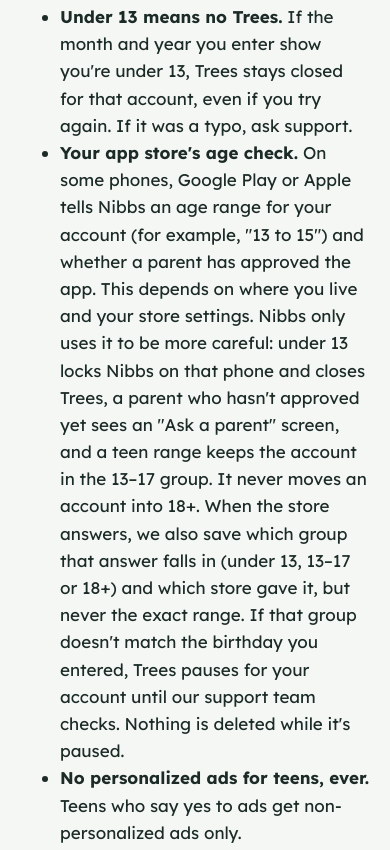
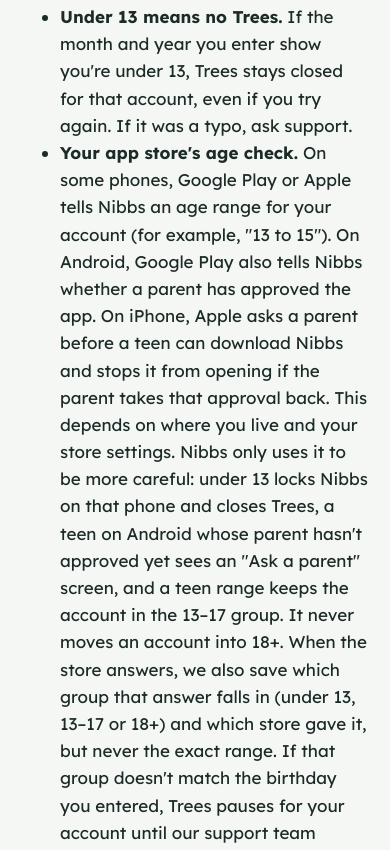
Before and after one commit to waynedakota-rgb/nibbs-site, a plain HTML site: page privacy.html in a window 390 px wide. Shown: the part 6707-7557 px from the top of the page. Drawn offline with Linux system fonts and the light colour scheme.

Commit message:
Privacy: say how parent approval works on iPhone vs Android
Co-Authored-By: Claude Opus 5.5 <noreply@anthropic.com>
Claude-Session: https://claude.ai/code/session_01Jco1CRrjmWvWV8DU3ywUrU

```diff
--- a/privacy.html
+++ b/privacy.html
@@ -83,7 +83,7 @@
 <li><strong>No messages or chat.</strong> Trees members can only send preset cheers and reactions. Sharing an assignment copies a task you already have, so there's no message box, but the person you share with sees the task name and class name you typed. Anyone can report or block another member.</li>
 <li><strong>We store an age group, not a birthday.</strong> The first time you open Nibbs, before you sign in, you pick your birth month and year. We work out "13–17" or "18+", save only that, and discard the rest. You can set it once. If it's wrong, ask support.</li>
 <li><strong>Under 13 means no Trees.</strong> If the month and year you enter show you're under 13, Trees stays closed for that account, even if you try again. If it was a typo, ask support.</li>
-<li><strong>Your app store's age check.</strong> On some phones, Google Play or Apple tells Nibbs an age range for your account (for example, "13 to 15") and whether a parent has approved the app. This depends on where you live and your store settings. Nibbs only uses it to be more careful: under 13 locks Nibbs on that phone and closes Trees, a parent who hasn't approved yet sees an "Ask a parent" screen, and a teen range keeps the account in the 13–17 group. It never moves an account into 18+. When the store answers, we also save which group that answer falls in (under 13, 13–17 or 18+) and which store gave it, but never the exact range. If that group doesn't match the birthday you entered, Trees pauses for your account until our support team checks. Nothing is deleted while it's paused.</li>
+<li><strong>Your app store's age check.</strong> On some phones, Google Play or Apple tells Nibbs an age range for your account (for example, "13 to 15"). On Android, Google Play also tells Nibbs whether a parent has approved the app. On iPhone, Apple asks a parent before a teen can download Nibbs and stops it from opening if the parent takes that approval back. This depends on where you live and your store settings. Nibbs only uses it to be more careful: under 13 locks Nibbs on that phone and closes Trees, a teen on Android whose parent hasn't approved yet sees an "Ask a parent" screen, and a teen range keeps the account in the 13–17 group. It never moves an account into 18+. When the store answers, we also save which group that answer falls in (under 13, 13–17 or 18+) and which store gave it, but never the exact range. If that group doesn't match the birthday you entered, Trees pauses for your account until our support team checks. Nothing is deleted while it's paused.</li>
 <li><strong>No personalized ads for teens, ever.</strong> Teens who say yes to ads get non-personalized ads only.</li>
 </ul>
 <p>Parents and guardians can ask us to see or delete their teen's data by emailing <span class="email">nibbs-support@googlegroups.com</span>. We may ask the teen to confirm the request from their own account first.</p>
```
